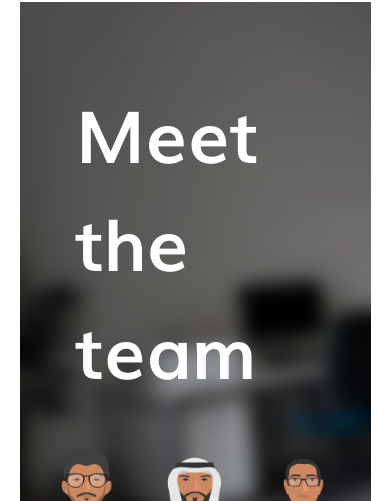
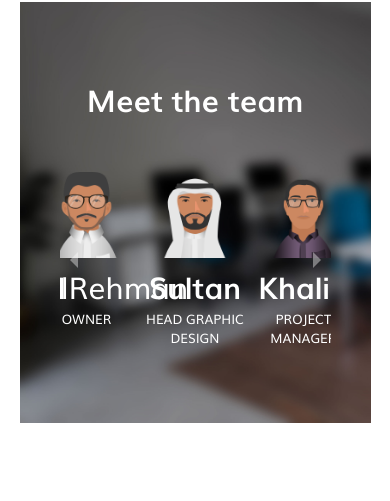
Before and after one commit to tariq3372/limelife, a React (Create React App) app: page /home in a window 390 px wide. Shown: the part 715-1216 px from the top of the page. Built offline with nearby package versions, Linux system fonts and the light colour scheme.

Commit message:
team slider is updated

```diff
--- a/src/components/TeamSlider.jsx
+++ b/src/components/TeamSlider.jsx
@@ -3,6 +3,7 @@ import "react-responsive-carousel/lib/styles/carousel.min.css"; // requires a lo
 import { Carousel } from "react-responsive-carousel";
 import { Container, Typography } from "@mui/material";
 import sizes from "../theme/sizes";
+import { styled } from '@mui/material/styles';
 
 const TeamSlider = () => {
   const [isMobile, setIsMobile] = useState(false)
@@ -18,6 +19,19 @@ const TeamSlider = () => {
   useEffect(() => {
     window.addEventListener("resize", handleResize)
   })
+
+  const Text = styled('div')(({ theme }) => ({
+    padding: '0px 0px 50px',
+    display: "flex",
+    justifyContent: "center",
+    fontFamily: "muli-bold",
+    fontSize: 30,
+    color:"white",
+    [theme.breakpoints.up('md')]: {
+      fontSize: 72,
+    },
+  }));
+
   return (
     <Container
       disableGutters
@@ -26,14 +40,17 @@ const TeamSlider = () => {
       sx={{ padding: "75px 40px", mb: sizes.base, mt: '10%' }}
     >
       <Container>
-        <Typography
+        {/* <Typography
           sx={{ p: "0px 0px 50px", display: "flex", justifyContent: "center" }}
           fontFamily="muli-bold"
           fontSize={72}
           color="white"
         >
           Meet the team
-        </Typography>
+        </Typography> */}
+        <Text>
+        Meet the team
+        </Text>
       </Container>
       <Carousel
         autoPlay
```
